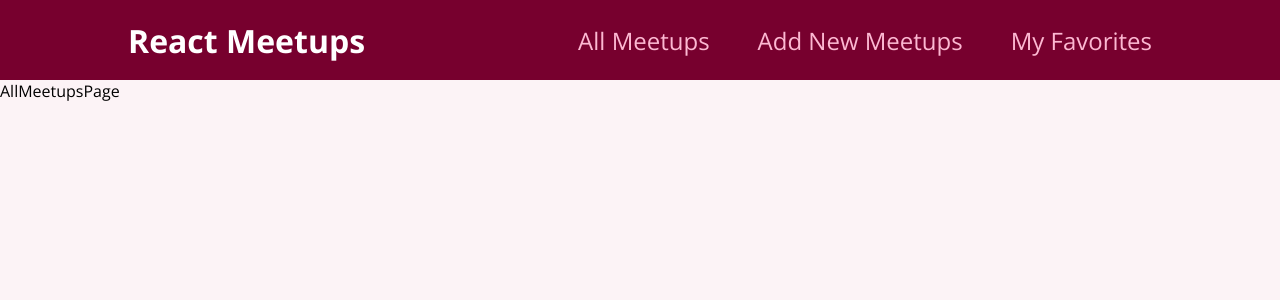
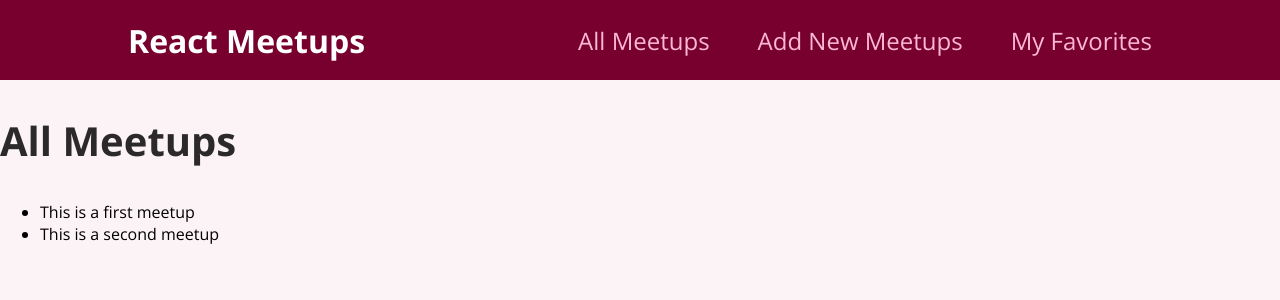
Before and after one commit to wilberparedes/reactjs-react-refresher, a React (Create React App) app: page / in a window 1280 px wide. Shown: the top 300 px of the page. Built offline with nearby package versions, Linux system fonts and the light colour scheme.

Commit message:
feat: add dummy data an example for map data

```diff
--- a/src/pages/AllMeetups.js
+++ b/src/pages/AllMeetups.js
@@ -1,5 +1,35 @@
+const DUMMY_DATA = [
+  {
+    id: "m1",
+    title: "This is a first meetup",
+    image:
+      "https://upload.wikimedia.org/wikipedia/commons/thumb/d/d3/Stadtbild_M%C3%BCnchen.jpg/2560px-Stadtbild_M%C3%BCnchen.jpg",
+    address: "Meetupstreet 5, 12345 Meetup City",
+    description:
+      "This is a first, amazing meetup which you definitely should not miss. It will be a lot of fun!",
+  },
+  {
+    id: "m2",
+    title: "This is a second meetup",
+    image:
+      "https://upload.wikimedia.org/wikipedia/commons/thumb/d/d3/Stadtbild_M%C3%BCnchen.jpg/2560px-Stadtbild_M%C3%BCnchen.jpg",
+    address: "Meetupstreet 5, 12345 Meetup City",
+    description:
+      "This is a first, amazing meetup which you definitely should not miss. It will be a lot of fun!",
+  },
+];
+
 const AllMeetupsPage = () => {
-  return <div>AllMeetupsPage</div>;
+  return (
+    <section>
+      <h1>All Meetups</h1>
+      <ul>
+        {DUMMY_DATA.map((meetup) => (
+          <li key={meetup.id}>{meetup.title}</li>
+        ))}
+      </ul>
+    </section>
+  );
 };
 
 export default AllMeetupsPage;
```
